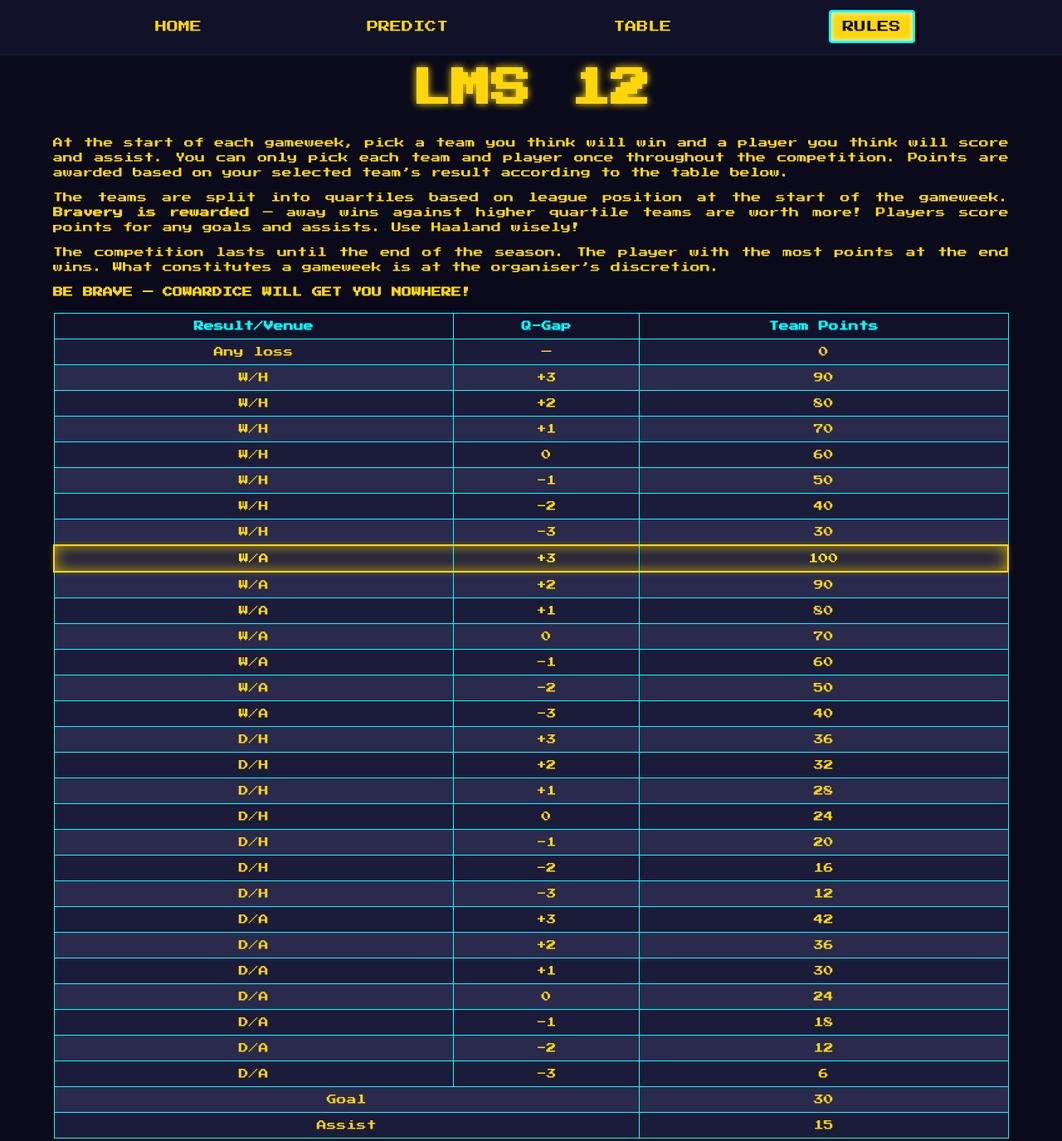
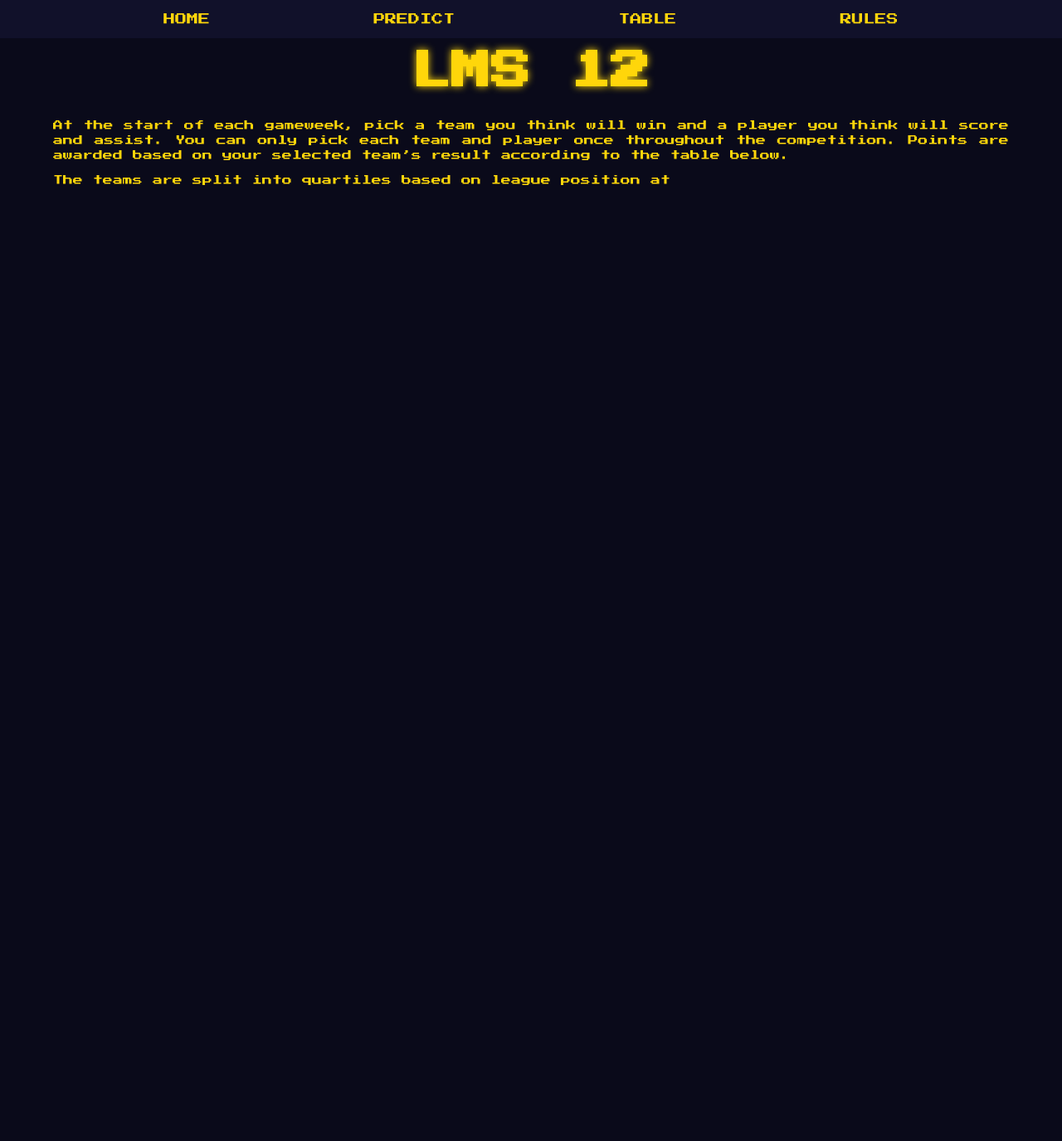
Before and after one commit to Thepick-dev/LMS12, a plain HTML site: page rules.html in a window 1280 px wide. Shown: the whole page at 83% size. After the commit the page ends 800 px from the top, so only its background shows below. Drawn offline with Linux system fonts and the light colour scheme.

Commit message:
Update rules.html

```diff
--- a/rules.html
+++ b/rules.html
@@ -1,31 +1,27 @@
 <!DOCTYPE html>
 <html lang="en">
 <head>
-<meta charset="UTF-8" />
-<meta name="viewport" content="width=device-width, initial-scale=1.0" />
+<meta charset="UTF-8">
+<meta name="viewport" content="width=device-width, initial-scale=1.0">
 <title>LMS 12 - Rules</title>
 <link href="https://fonts.googleapis.com/css2?family=Press+Start+2P&display=swap" rel="stylesheet">
 <style>
-:root{--bg:#0a0a1a;--accent:#ffd60a;--neon:#00ffff;--panel:#11112a}
-*{box-sizing:border-box}
-body{margin:0;background:var(--bg);font-family:'Press Start 2P',cursive;color:var(--accent)}
-header{position:sticky;top:0;background:var(--panel);padding:12px 0;text-align:center;z-index:1000;border-bottom:3px solid rgba(0,255,255,0.03)}
-nav{display:flex;justify-content:space-evenly;align-items:center;gap:10px;overflow-x:auto;padding:0 8px}
-nav a{color:var(--accent);text-decoration:none;text-transform:uppercase;white-space:nowrap;font-size:14px;padding:6px 10px}
-nav a.active{ background:var(--accent); color:#0a0a1a; border:3px solid var(--neon); padding:10px 14px; box-shadow:4px 4px 0 #000, inset 0 0 6px #fff; border-radius:4px; }
-h1{font-size:48px;text-align:center;margin:1rem 0;color:var(--accent);text-shadow:0 0 10px var(--accent)}
-.content{width:90%;margin:2rem auto;font-size:12px;line-height:1.5;text-align:justify}
-table{width:100%;border-collapse:collapse;margin-top:1rem;font-size:12px}
-th, td{border:1px solid var(--neon);padding:6px;text-align:center}
-th{background:var(--panel);color:var(--neon)}
-tr:nth-child(even){background:#1b1b3a}
-tr:nth-child(odd){background:#2a2a4c}
-
-/* glow effect for 100 point row */
-.tr-glow { box-shadow: 0 0 18px 2px rgba(255,215,0,0.6) inset, 0 0 8px rgba(255,215,0,0.3); border:2px solid #ffd60a; animation: pulse 1.6s infinite; }
-@keyframes pulse { 0%{filter:brightness(1)}50%{filter:brightness(1.18)}100%{filter:brightness(1)} }
-
-@media (max-width:720px){ h1{font-size:36px} .content{font-size:11px} }
+  body {margin:0; background:#0a0a1a; font-family:'Press Start 2P', cursive; color:#ffd60a;}
+  header {position:sticky; top:0; background:#11112a; padding:1rem 0; text-align:center; z-index:1000;}
+  nav {display:flex; justify-content:space-evenly; flex-wrap:nowrap; overflow-x:auto;}
+  nav a {color:#ffd60a; text-decoration:none; text-transform:uppercase; white-space:nowrap; font-size:14px; transition:0.3s;}
+  nav a:hover {color:#00ffff; text-shadow:0 0 10px #00ffff;}
+  h1 {font-size:48px; text-align:center; margin:1rem 0; color:#ffd60a; text-shadow:0 0 10px #ffd60a;}
+  .content {width:90%; margin:2rem auto; font-size:12px; line-height:1.5; text-align:justify;}
+  table {width:100%; border-collapse:collapse; margin-top:1rem; font-size:12px;}
+  th, td {border:1px solid #00ffff; padding:4px; text-align:center;}
+  th {background:#11112a; color:#00ffff;}
+  tr:nth-child(even) {background:#1b1b3a;}
+  tr:nth-child(odd) {background:#2a2a4c;}
+  .glow {text-shadow:0 0 8px #00ffff,0 0 16px #00ffff,0 0 24px #00ffff;}
+@media (max-width:480px){
+  nav{gap:4px; padding:0 4px;}
+}
 </style>
 </head>
 <body>
@@ -34,7 +30,7 @@ tr:nth-child(odd){background:#2a2a4c}
     <a href="index.html">Home</a>
     <a href="predict.html">Predict</a>
     <a href="table.html">Table</a>
-    <a href="rules.html" class="active">Rules</a>
+    <a href="rules.html">Rules</a>
   </nav>
 </header>
 
@@ -43,54 +39,4 @@ tr:nth-child(odd){background:#2a2a4c}
 <div class="content">
 <p>At the start of each gameweek, pick a team you think will win and a player you think will score and assist. You can only pick each team and player once throughout the competition. Points are awarded based on your selected team’s result according to the table below.</p>
 
-<p>The teams are split into quartiles based on league position at the start of the gameweek. <strong>Bravery is rewarded</strong> — away wins against higher quartile teams are worth more! Players score points for any goals and assists. Use Haaland wisely!</p>
-
-<p>The competition lasts until the end of the season. The player with the most points at the end wins. What constitutes a gameweek is at the organiser’s discretion.</p>
-
-<p><strong>BE BRAVE — COWARDICE WILL GET YOU NOWHERE!</strong></p>
-
-<table>
-<tr><th>Result/Venue</th><th>Q-Gap</th><th>Team Points</th></tr>
-
-<!-- Any loss row added as requested -->
-<tr><td>Any loss</td><td>—</td><td>0</td></tr>
-
-<tr><td>W/H</td><td>+3</td><td>90</td></tr>
-<tr><td>W/H</td><td>+2</td><td>80</td></tr>
-<tr><td>W/H</td><td>+1</td><td>70</td></tr>
-<tr><td>W/H</td><td>0</td><td>60</td></tr>
-<tr><td>W/H</td><td>-1</td><td>50</td></tr>
-<tr><td>W/H</td><td>-2</td><td>40</td></tr>
-<tr><td>W/H</td><td>-3</td><td>30</td></tr>
-
-<!-- W/A +3 is the 100 point row - make it glow -->
-<tr class="tr-glow"><td>W/A</td><td>+3</td><td>100</td></tr>
-<tr><td>W/A</td><td>+2</td><td>90</td></tr>
-<tr><td>W/A</td><td>+1</td><td>80</td></tr>
-<tr><td>W/A</td><td>0</td><td>70</td></tr>
-<tr><td>W/A</td><td>-1</td><td>60</td></tr>
-<tr><td>W/A</td><td>-2</td><td>50</td></tr>
-<tr><td>W/A</td><td>-3</td><td>40</td></tr>
-
-<tr><td>D/H</td><td>+3</td><td>36</td></tr>
-<tr><td>D/H</td><td>+2</td><td>32</td></tr>
-<tr><td>D/H</td><td>+1</td><td>28</td></tr>
-<tr><td>D/H</td><td>0</td><td>24</td></tr>
-<tr><td>D/H</td><td>-1</td><td>20</td></tr>
-<tr><td>D/H</td><td>-2</td><td>16</td></tr>
-<tr><td>D/H</td><td>-3</td><td>12</td></tr>
-
-<tr><td>D/A</td><td>+3</td><td>42</td></tr>
-<tr><td>D/A</td><td>+2</td><td>36</td></tr>
-<tr><td>D/A</td><td>+1</td><td>30</td></tr>
-<tr><td>D/A</td><td>0</td><td>24</td></tr>
-<tr><td>D/A</td><td>-1</td><td>18</td></tr>
-<tr><td>D/A</td><td>-2</td><td>12</td></tr>
-<tr><td>D/A</td><td>-3</td><td>6</td></tr>
-
-<tr><td colspan="2">Goal</td><td>30</td></tr>
-<tr><td colspan="2">Assist</td><td>15</td></tr>
-</table>
-</div>
-</body>
-</html>
+<p>The teams are split into quartiles based on league position at
```
